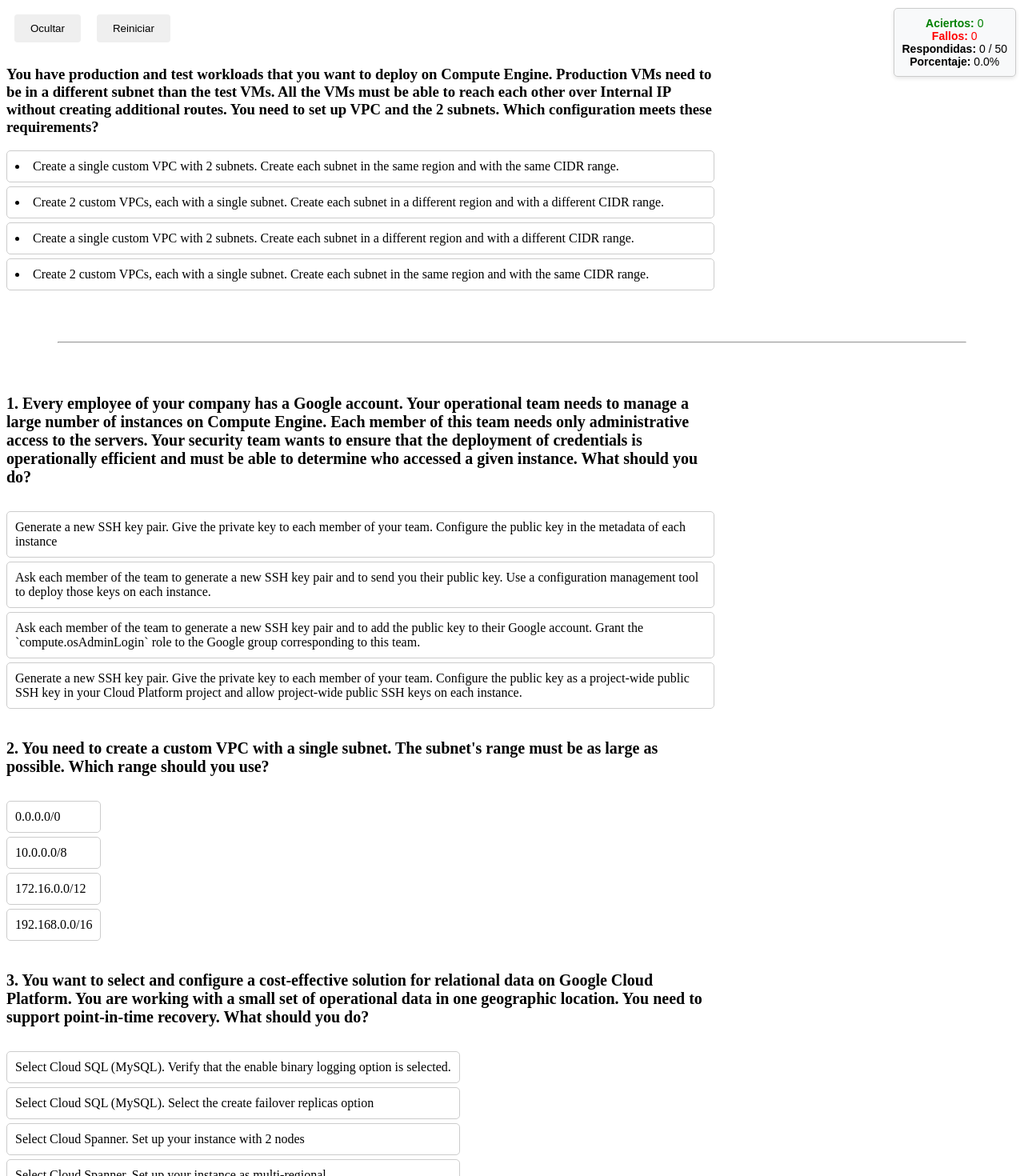
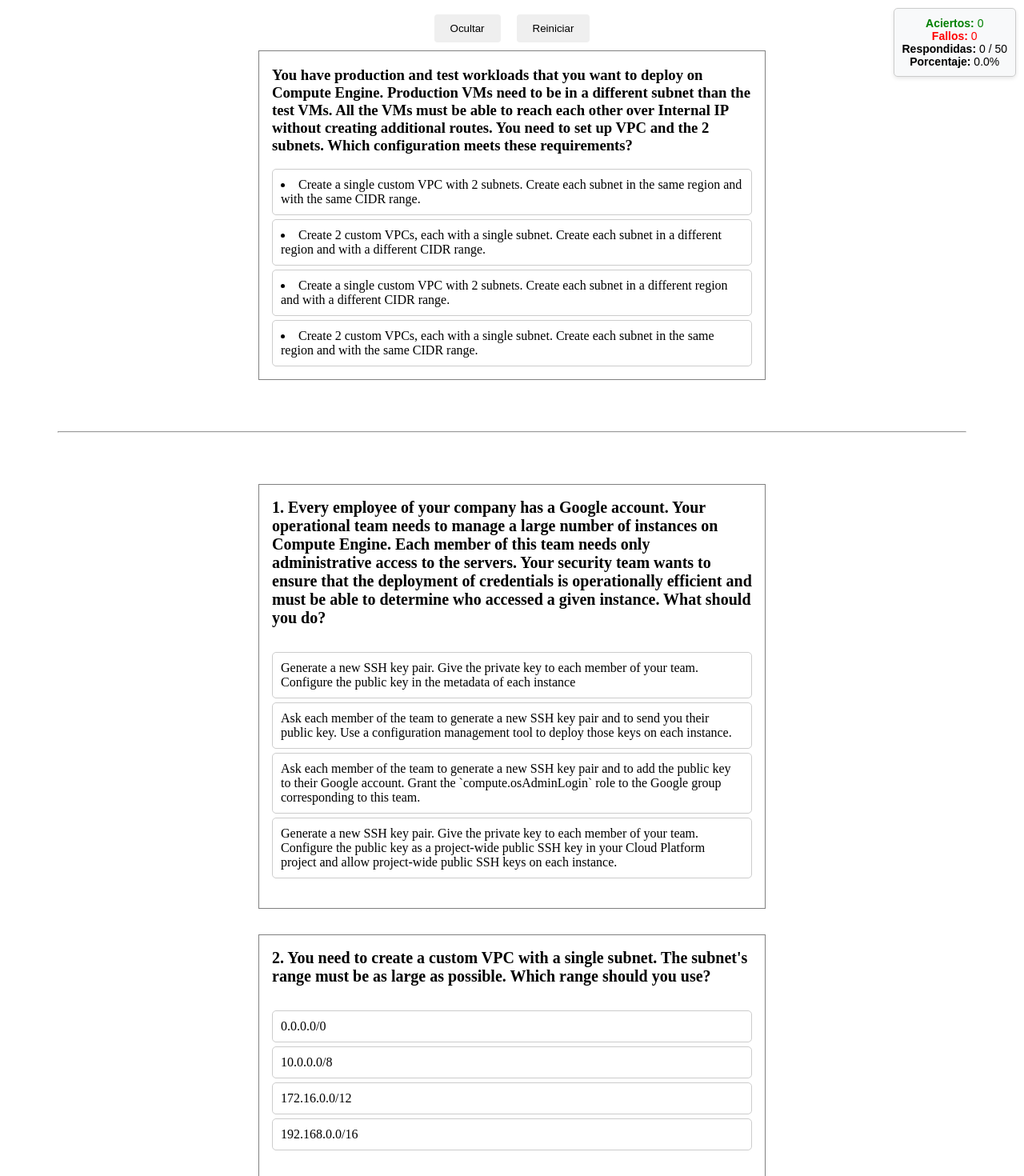
Before and after one commit to coler8/exam-test-gcp-engineer, an Angular app: page / in a window 1280 px wide. Shown: the top 1470 px of the page at 80% size. Built offline with nearby package versions, Linux system fonts and the light colour scheme.

Commit message:
style: improve layout and styling of quiz component for better user experience

```diff
--- a/package.json
+++ b/package.json
@@ -3,7 +3,7 @@
   "version": "0.0.0",
   "scripts": {
     "ng": "ng",
-    "start": "ng serve",
+    "start": "ng serve -o",
     "build": "ng build",
     "watch": "ng build --watch --configuration development",
     "test": "ng test"
--- a/src/app/app.component.html
+++ b/src/app/app.component.html
@@ -31,13 +31,16 @@
 </div>
 
 <div>
+  <div style="display: flex; justify-content: center">
     <button (click)="showDiv = !showDiv">
       {{ showDiv ? "Ocultar" : "Visualizar" }}
     </button>
     <button (click)="startNewQuiz()">Reiniciar</button>
+  </div>
 
   @if(showDiv){
-  <div style="width: 70%" id="random">
+  <div style="width: 50%; margin: auto; border: 1px solid gray" id="random">
+    <div style="margin: 1rem">
       <h3>{{ currentQuestion?.question }}</h3>
       @for (answer of shuffledAnswers; track $index; let i= $index) {
       <li
@@ -60,15 +63,19 @@
       <button (click)="nextQuestion()">Siguiente</button>
       }
     </div>
+  </div>
   }
 </div>
 
 <hr style="margin: 4rem" />
 
 @for (item of allQuestions; track $index; let i = $index) {
-<div style="width: 70%">
+<div
+  style="width: 50%; margin: auto; border: 1px solid gray; margin-bottom: 2rem"
+>
+  <div style="margin: 1rem">
     <h2>{{ item.id }}. {{ item.question }}</h2>
-  <ul style="list-style: none; padding: 0">
+    <ul style="list-style: none; padding: 0; width: 100%">
       @for (answer of item.answers; track $index; let j = $index) {
       <li
         (click)="selectAnswer2(i, j)"
@@ -87,4 +94,6 @@
       }
     </ul>
   </div>
+</div>
+
 }
```
Lines whose indentation alone changed are shown as unchanged.
